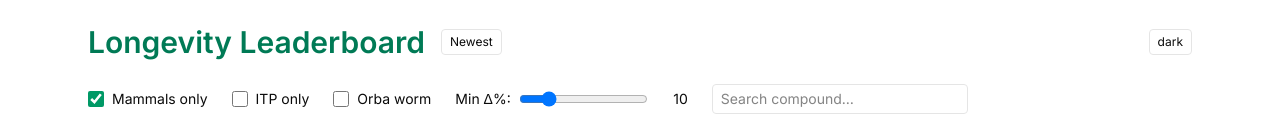
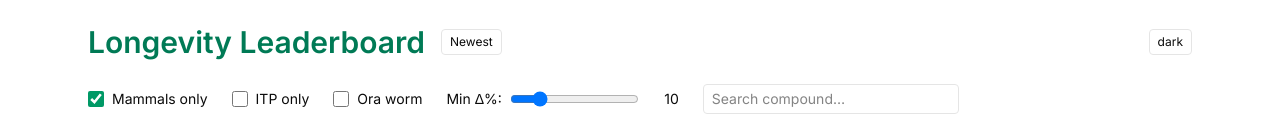
Before and after one commit to KhosrowII/rapamycin-wiki, a Next.js app: page / in a window 1280 px wide. Shown: the top 136 px of the page. Built offline with nearby package versions, Linux system fonts and the light colour scheme.

Commit message:
Updated link

```diff
--- a/app/page.tsx
+++ b/app/page.tsx
@@ -328,7 +328,7 @@ export default function Home() {
         {[
           ['Mammals only', 'mammal'],
           ['ITP only', 'itp'],
-          ['Orba worm', 'orba'],
+          ['Ora worm', 'orba'],
         ].map(([lbl, key]) => (
           <label key={key} className="flex items-center gap-2 text-sm">
             <input
@@ -399,7 +399,7 @@ export default function Home() {
   {data.length} {mode === 'signal' ? 'compounds' : 'study rows'} • last
   build {new Date().toLocaleDateString()}
   <br />
-  Data: DrugAge v4 (CC-BY), NIH ITP 2024, Orba Biomedical TSV • Code &amp; dataset MIT-licensed on{' '}
+  Data: DrugAge v4 (CC-BY), NIH ITP 2024, Ora Biomedical TSV • Code &amp; dataset MIT-licensed on{' '}
   <a
     href="https://github.com/KhosrowII/rapamycin-wiki"
     className="underline text-emerald-700"
```
